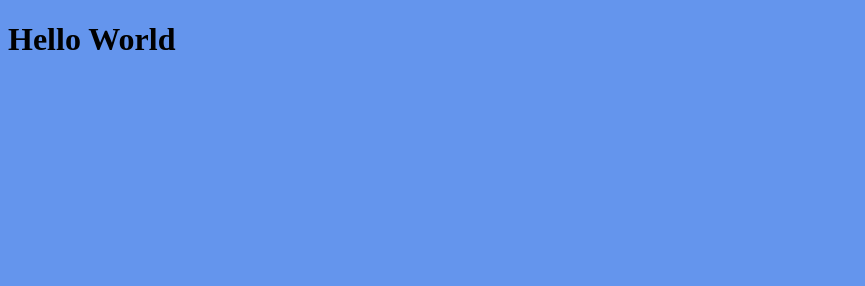
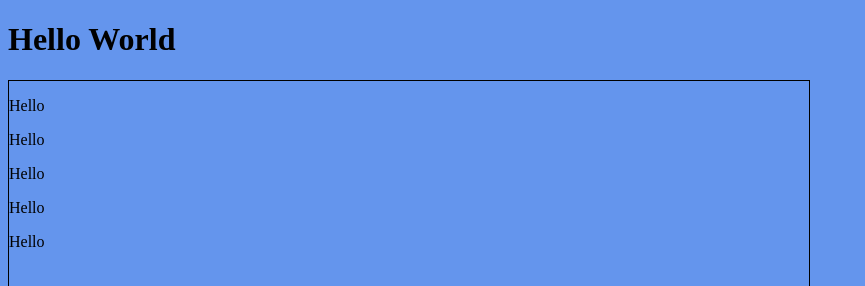
Before and after one commit to AndrewRLloyd88/Bar-Chart-Project, a website: page index.html in a window 1280 px wide. Shown: the top 286 px of the page, without its empty margins (0-865 px from the left). Drawn offline with nearby package versions, Linux system fonts and the light colour scheme.

Commit message:
add in th ebeginning code in JS to handle drawing an object to the page for each item in data

```diff
--- a/index.html
+++ b/index.html
@@ -10,6 +10,10 @@
 <body>
   <h1>Hello World</h1>
 
+  <div class="chart-area">
+
+  </div>
+
   <script src="https://code.jquery.com/jquery-3.5.1.min.js"
     integrity="sha256-9/aliU8dGd2tb6OSsuzixeV4y/faTqgFtohetphbbj0=" crossorigin="anonymous"></script>
   <script src="./script.js"></script>
--- a/script.js
+++ b/script.js
@@ -1,3 +1,27 @@
-$(document).ready(function() {
-alert("hello world!");
+//esversion:6
+
+const data = [1, 2, 3, 4, 5];
+const element = ".chart-area";
+const options = [800, 600];
+
+function drawBarChart(data, options, element) {
+  console.log("hello");
+  //going through drawing an element per data in data array
+  for(i=0; i<data.length; i++){
+    //appending something per action
+    $(element).append("<p class='bar'>Hello</p>");
+  }
+  //setting the element width and height to options array
+    $(element).css({
+      width: options[0],
+      height: options[1],
+      "border": "1px solid black"
+    });
+}
+
+
+$(document).ready(function () {
+  alert("hello world!");
 });
+
+drawBarChart(data, options, element);
--- a/style.css
+++ b/style.css
@@ -1,3 +1,8 @@
 body {
   background-color: cornflowerblue;
 }
+
+
+.chart-area {
+  /* border: 1px solid black; */
+}
```
Also changed, not shown: 1 other file.
